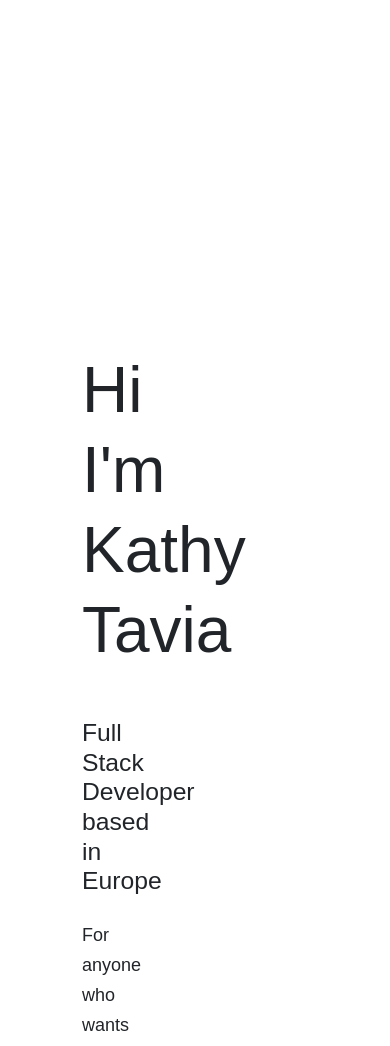
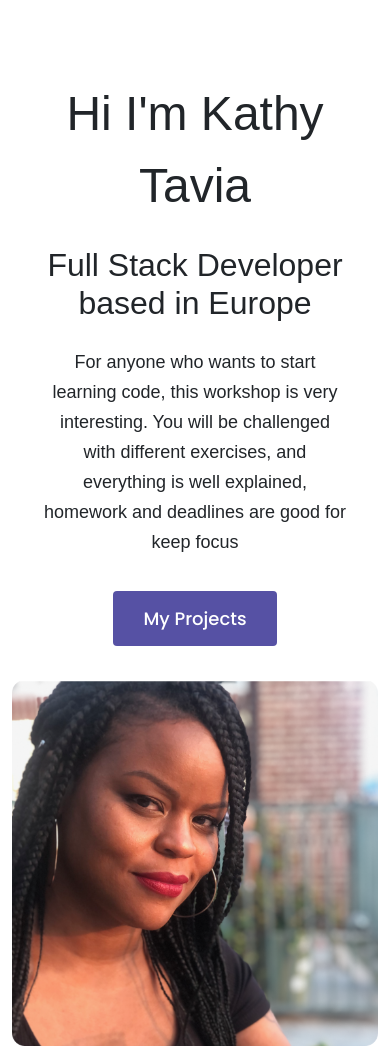
Before and after one commit to cdrmr18/portfolio, a plain HTML site: page about.html in a window 390 px wide. Shown: the top 1046 px of the page. Drawn offline with nearby package versions, Linux system fonts and the light colour scheme; a web font is replaced by a local one.

Commit message:
worked on responsiveness of about page content

```diff
--- a/about.html
+++ b/about.html
@@ -18,18 +18,18 @@
 
 <body>
     <div class="container about-section">
-        <div class="row">
-            <div class="col-6">
-                <div class="about-content">
-                    <h1 class="mb-5">Hi I'm Kathy Tavia</h1>
+        <div class="row mt-5">
+            <div class="col-md-7">
+                <div class="about-content mb-5">
+                    <h1 class="mb-4">Hi I'm Kathy Tavia</h1>
                     <h2 class="mb-4">Full Stack Developer based in Europe</h2>
-                    <p class="mb-4">For anyone who wants to start learning code, this workshop is very interesting. You will be challenged with
+                    <p class="mb-5">For anyone who wants to start learning code, this workshop is very interesting. You will be challenged with
                         different
                         exercises, and everything is well explained, homework and deadlines are good for keep focus</p>
-                    <a href="projects.html" class="btn-hero">Check Out My Projects</a>
+                    <a href="projects.html" class="btn-hero">My Projects</a>
                 </div>
             </div>
-            <div class="col-6 my-auto">
+            <div class="col-md-5 my-auto">
                 <img src="images/kathy.png" alt="profile image of Kathy Tavia" class="img-fluid">
             </div>
         </div>
--- a/styles/style.css
+++ b/styles/style.css
@@ -123,10 +123,24 @@ footer {
     line-height: 1.5;
   }
   .homepage-projects h2 {
-    font-size: 40px;
+    font-size: 32px;
   }
   .hero {
     padding: 80px 20px;
+  }
+  .about-content {
+    text-align: center;
+    padding: 0;
+  }
+  .about-section {
+    padding: 0;
+  }
+  .about-section h1 {
+    font-size: 48px;
+    line-height: 1.5;
+  }
+  .about-section h2 {
+    font-size: 32px;
   }
 }
 @media (max-width: 576px) {
```
Also changed, not shown: index.html (+1 -1 lines).
